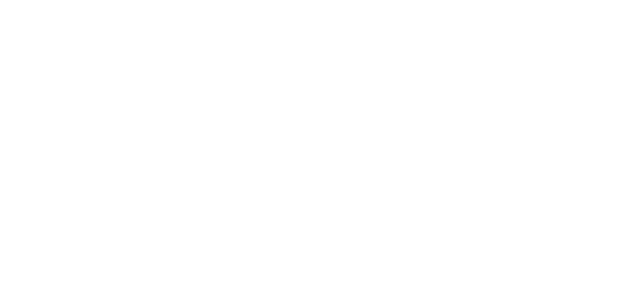
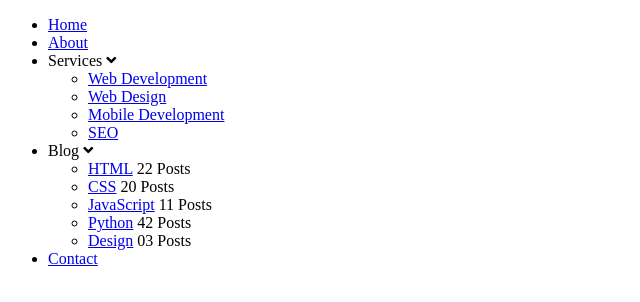
Before and after one commit to juliocfgdev/dropdown-menu, a plain HTML site: page index.html in a window 1280 px wide. Shown: the whole page, without its empty margins (0-640 px from the left). Drawn offline with Linux system fonts and the light colour scheme.

Commit message:
HTML  made

```diff
--- a/index.html
+++ b/index.html
@@ -11,7 +11,30 @@
 </head>
 
 <body>
-
+    <nav id="navbar">
+        <ul>
+            <li><a href="#">Home</a></li>
+            <li><a href="#">About</a></li>
+            <li>Services <i class="fas fa-angle-down"></i>
+                <ul>
+                    <li><a href="#">Web Development</a></li>
+                    <li><a href="#">Web Design</a></li>
+                    <li><a href="#">Mobile Development</a></li>
+                    <li><a href="#">SEO</a></li>
+                </ul>
+            </li>
+            <li>Blog <i class="fas fa-angle-down"></i>
+                <ul>
+                    <li><a href="#">HTML</a> <span>22 Posts</span></li>
+                    <li><a href="#">CSS</a> <span>20 Posts</span></li>
+                    <li><a href="#">JavaScript</a> <span>11 Posts</span></li>
+                    <li><a href="#">Python</a> <span>42 Posts</span></li>
+                    <li><a href="#">Design</a> <span>03 Posts</span></li>
+                </ul>
+            </li>
+            <li><a href="#">Contact</a></li>
+        </ul>
+    </nav>
 </body>
 
 </html>
```
